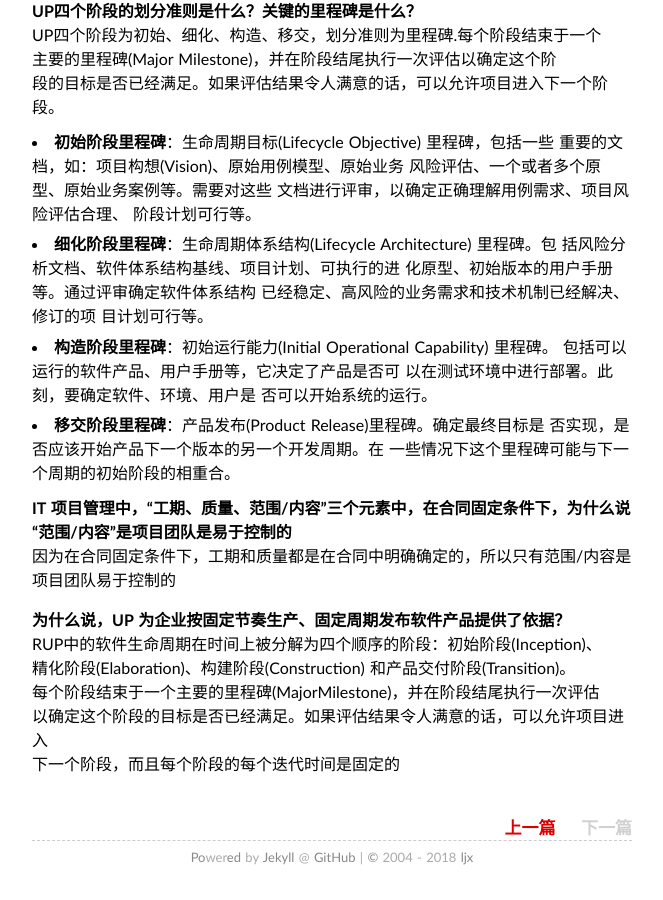
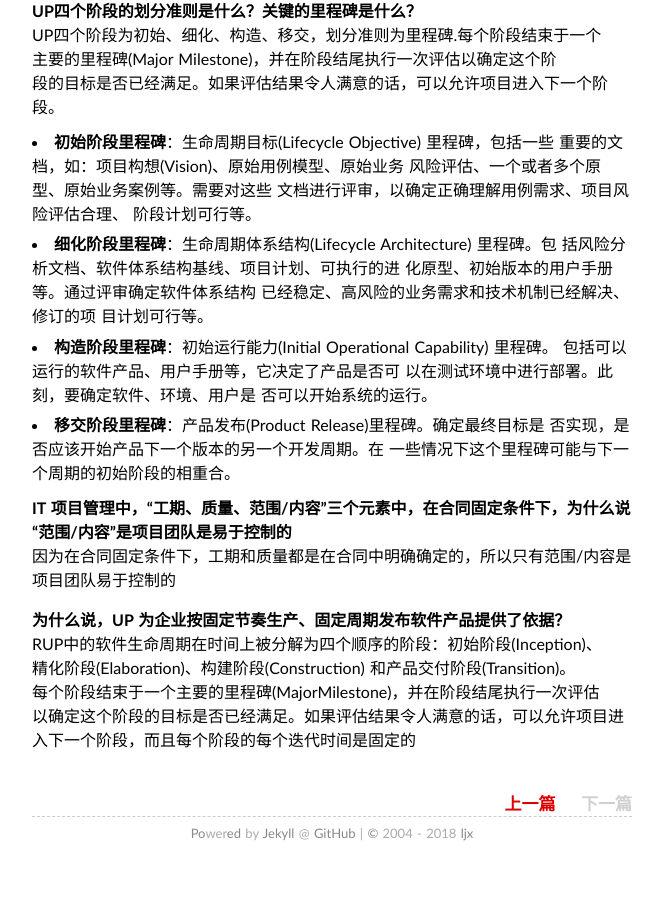
Before and after one commit to ishoping/ishoping.github.io, a Jekyll site: the page built from _posts/2018-03-22-hw2.md, in a window 1280 px wide and 900 px high, scrolled down 1479 px. Shown: the whole window, without its empty margins (308-971 px from the left). Built offline with Jekyll 4.4.1, drawn with Linux system fonts in a browser that asks for light colours; comment, search, counter and statistics services are not loaded; after the commit the page ends 2355 px from its top, so only the background shows below that.

Commit message:
Update 2018-03-22-hw2.md

```diff
--- a/_posts/2018-03-22-hw2.md
+++ b/_posts/2018-03-22-hw2.md
@@ -93,5 +93,4 @@ UP四个阶段为初始、细化、构造、移交，划分准则为里程碑.
 RUP中的软件生命周期在时间上被分解为四个顺序的阶段：初始阶段(Inception)、
 精化阶段(Elaboration)、构建阶段(Construction) 和产品交付阶段(Transition)。
 每个阶段结束于一个主要的里程碑(MajorMilestone)，并在阶段结尾执行一次评估
-以确定这个阶段的目标是否已经满足。如果评估结果令人满意的话，可以允许项目进入
-下一个阶段，而且每个阶段的每个迭代时间是固定的
+以确定这个阶段的目标是否已经满足。如果评估结果令人满意的话，可以允许项目进入下一个阶段，而且每个阶段的每个迭代时间是固定的
```
